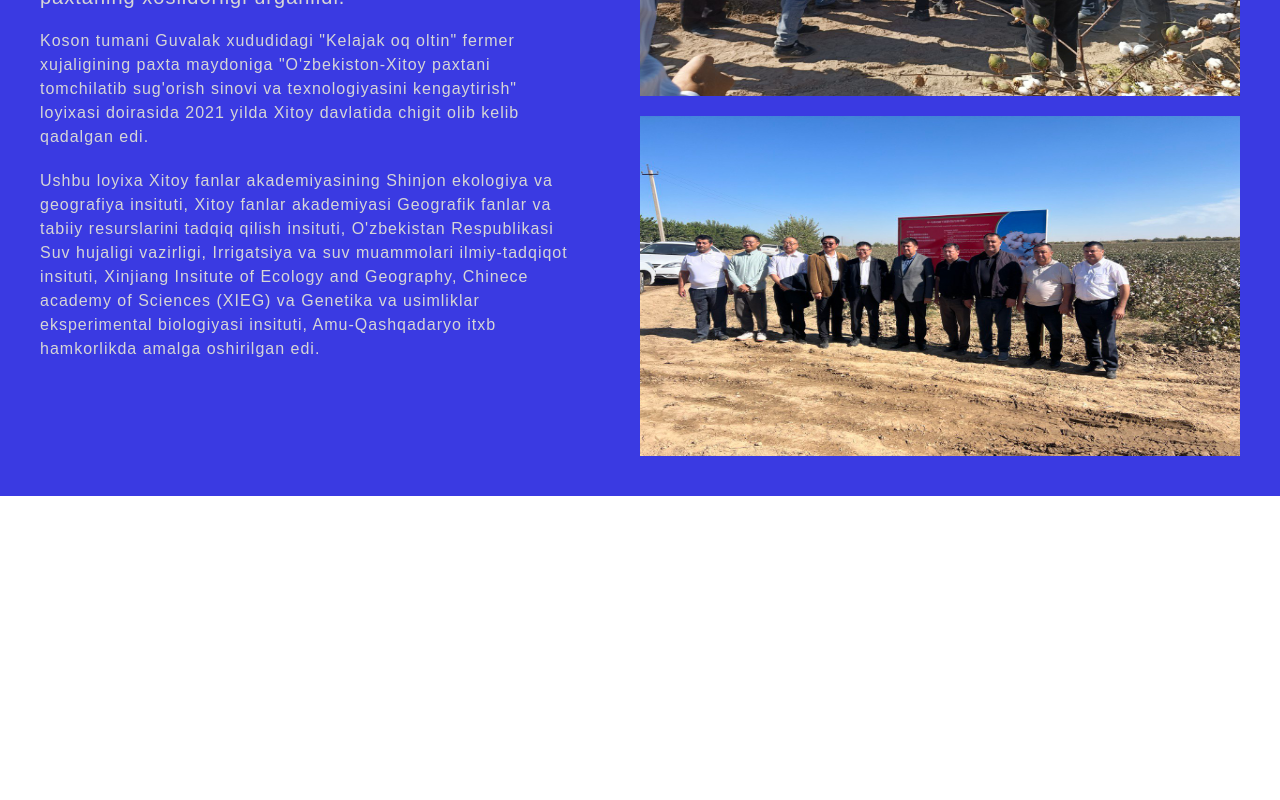
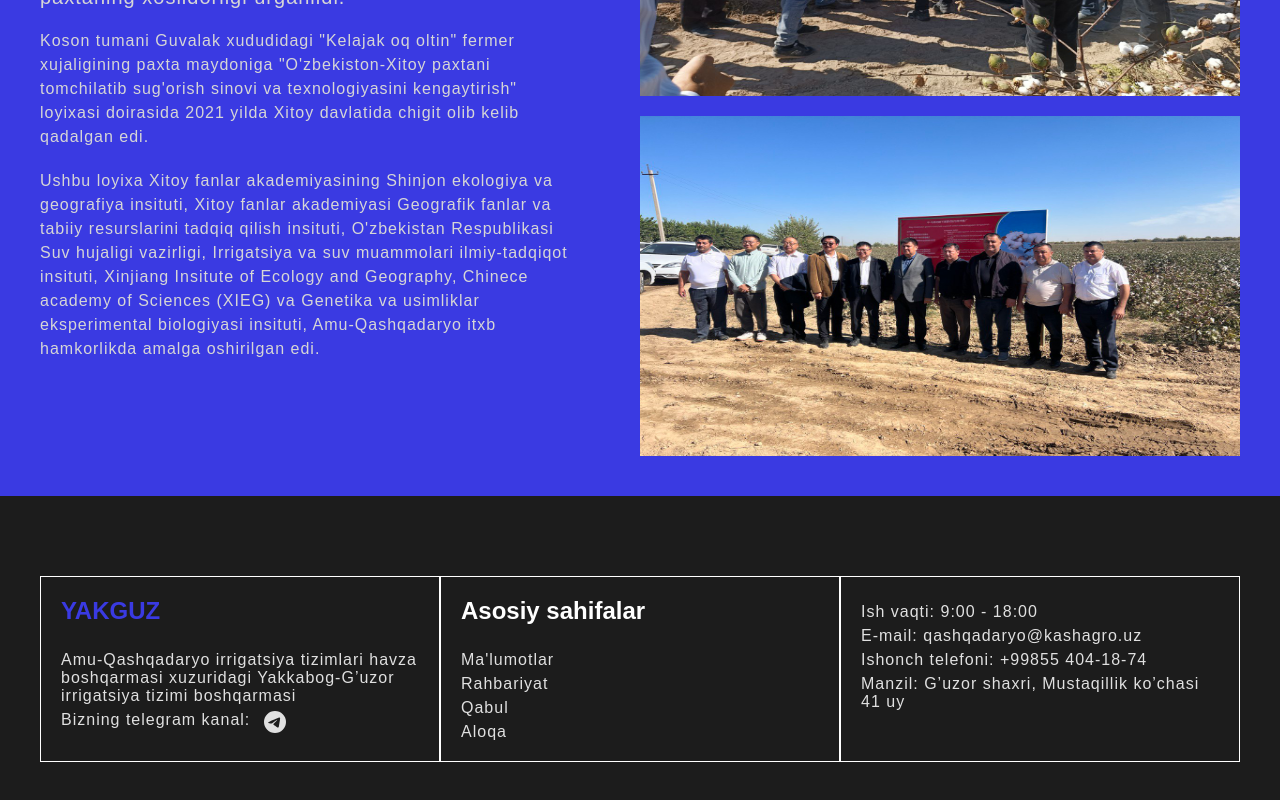
Before and after one commit to YusufjonAbdumajidov/YakGuz, a React (Create React App) app: page / in a window 1280 px wide. Shown: the part 1852-2652 px from the top of the page. Before the commit the page ends 2348 px from the top, so only its background shows below. Built offline with nearby package versions, Linux system fonts and the light colour scheme.

Commit message:
working on contact form

```diff
--- a/src/Components/Contact.jsx
+++ b/src/Components/Contact.jsx
@@ -1,11 +1,27 @@
-import React from 'react'
+import React from 'react';
+import { BsTelegram } from "react-icons/bs"
 
 const Contact = () => {
   return (
     <div className='contactContainer'>
-        <section></section>
-        <section></section>
-        <section></section>
+        <section>
+            <h1>YAKGUZ</h1>
+            <p>Amu-Qashqadaryo irrigatsiya tizimlari havza boshqarmasi xuzuridagi Yakkabog-G’uzor irrigatsiya tizimi boshqarmasi</p>
+            <p>Bizning telegram kanal: <BsTelegram className='tgIcon' /> </p>
+        </section>
+        <section>
+            <h1>Asosiy sahifalar</h1>
+            <p>Ma'lumotlar</p>
+            <p>Rahbariyat</p>
+            <p>Qabul</p>
+            <p>Aloqa</p>
+        </section>
+        <section>
+            <p>Ish vaqti: 9:00 - 18:00</p>
+            <p>E-mail: qashqadaryo@kashagro.uz</p>
+            <p>Ishonch telefoni: +99855 404-18-74</p>
+            <p>Manzil: G’uzor shaxri, Mustaqillik ko’chasi 41 uy</p>
+        </section>
     </div>
   )
 }
--- a/src/styles/contact.scss
+++ b/src/styles/contact.scss
@@ -0,0 +1,55 @@
+.contactContainer{
+    padding: 80px 40px 40px 40px ;
+    background-color: rgb(28, 28, 28);
+    display: flex;
+    section{
+        display: flex;
+        // align-items: center;
+        // justify-content: center;
+        flex-direction: column;
+        padding: 20px ;
+        h1{
+            margin-bottom: 20px;
+            color: #fff;
+        }
+        p{
+            letter-spacing: 1px;
+            color: #e0e0e0;
+        }
+        &:nth-child(1){
+            width: 35%;
+            border: 1px solid #fff;
+            h1{
+                color: rgb(58, 58, 226);
+            }
+            p{
+
+                margin-top: 6px;
+
+               display: flex;
+               .tgIcon{
+                margin-left: 14px;
+                cursor: pointer;
+                font-size: 22px;
+               }
+            }
+        }
+        &:nth-child(2){
+            width: 35%;
+            border: 1px solid #fff;
+            p{
+                margin-top: 6px;
+                &:nth-child(1){
+                    margin-top: 0;
+                }
+            }
+        }
+        &:nth-child(3){
+            width: 35%;
+            border: 1px solid #fff;
+            p{
+                margin-top: 6px;
+            }
+        }
+    }
+}
```
